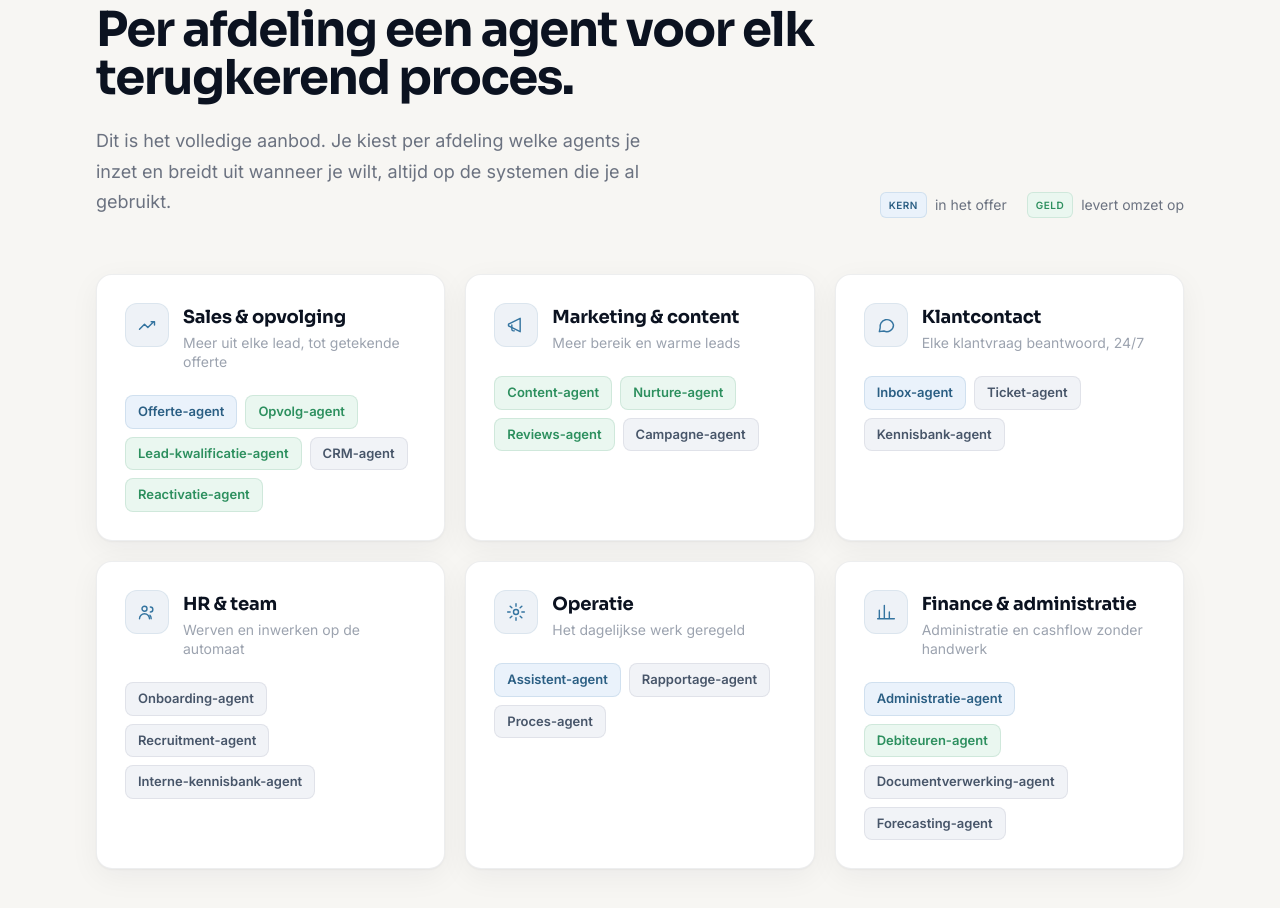
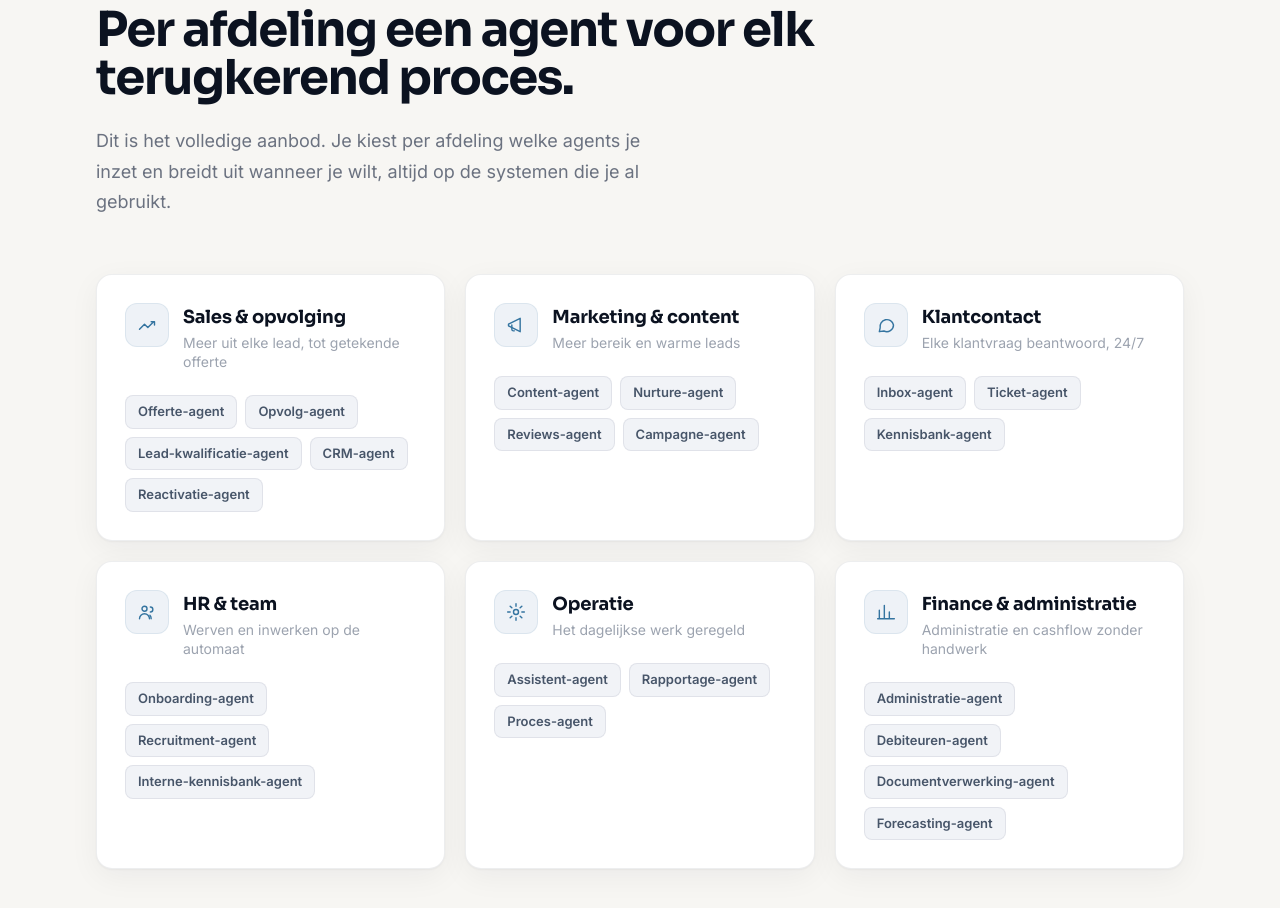
Before and after one commit to JoranTiemessen/touchai-website, a Next.js app: page / in a window 1280 px wide. Shown: the part 2340-3248 px from the top of the page. Built offline with nearby package versions, Linux system fonts and the light colour scheme.

Commit message:
Agent-catalogus: legenda verwijderd, pills uniform
Co-Authored-By: Claude Opus 4.8 (1M context) <noreply@anthropic.com>

```diff
--- a/components/AgentCatalog.tsx
+++ b/components/AgentCatalog.tsx
@@ -76,19 +76,7 @@ const departments: Department[] = [
   },
 ];
 
-function chipStyle(tag: Tag) {
-  if (tag === "KERN") return { background: "#EAF2FB", color: "#2A5E83", border: "1px solid rgba(52,116,160,0.14)" };
-  if (tag === "GELD") return { background: "#EAF7F0", color: "#2C8F5E", border: "1px solid rgba(44,143,94,0.14)" };
-  return { background: "#F1F3F7", color: "#475569", border: "1px solid rgba(71,85,105,0.10)" };
-}
-
-function LegendPill({ tag }: { tag: "KERN" | "GELD" }) {
-  return (
-    <span className="text-[10px] font-bold tracking-wider uppercase px-2 py-0.5 rounded-md" style={chipStyle(tag)}>
-      {tag}
-    </span>
-  );
-}
+const chipStyle = { background: "#F1F3F7", color: "#475569", border: "1px solid rgba(71,85,105,0.10)" };
 
 export default function AgentCatalog() {
   return (
@@ -105,15 +93,9 @@ export default function AgentCatalog() {
           >
             Per afdeling een agent voor elk terugkerend proces.
           </h2>
-          <div className="flex flex-col md:flex-row md:items-end md:justify-between gap-5">
-            <p className="text-lg text-gray-500 leading-[1.7] max-w-xl">
-              Dit is het volledige aanbod. Je kiest per afdeling welke agents je inzet en breidt uit wanneer je wilt, altijd op de systemen die je al gebruikt.
-            </p>
-            <div className="flex items-center gap-5 flex-shrink-0 text-sm text-gray-500">
-              <span className="flex items-center gap-2"><LegendPill tag="KERN" /> in het offer</span>
-              <span className="flex items-center gap-2"><LegendPill tag="GELD" /> levert omzet op</span>
-            </div>
-          </div>
+          <p className="text-lg text-gray-500 leading-[1.7] max-w-xl">
+            Dit is het volledige aanbod. Je kiest per afdeling welke agents je inzet en breidt uit wanneer je wilt, altijd op de systemen die je al gebruikt.
+          </p>
         </div>
 
         {/* Department cards */}
@@ -148,7 +130,7 @@ export default function AgentCatalog() {
                   <span
                     key={a.name}
                     className="text-[13px] font-semibold px-3 py-1.5 rounded-lg"
-                    style={chipStyle(a.tag)}
+                    style={chipStyle}
                   >
                     {a.name}
                   </span>
```
